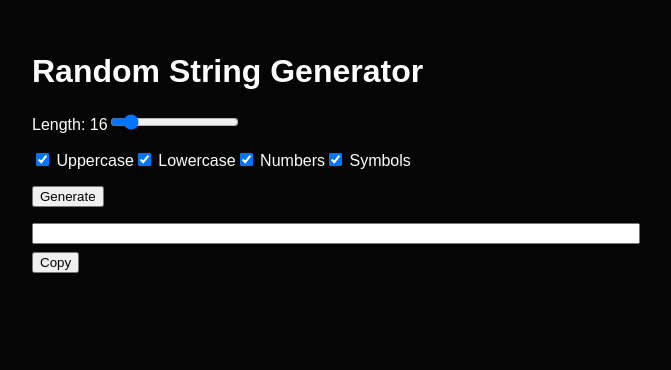
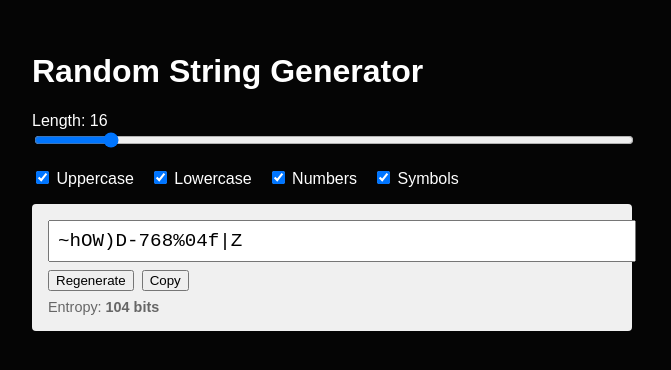
Before and after one commit to mhsenpc/online-tools.click, a React (Vite) app in the folder random_string_generator/: page / in a window 1280 px wide. Shown: the top 370 px of the page, without its empty margins (308-979 px from the left). Built offline with nearby package versions, Linux system fonts and the light colour scheme.

Commit message:
feat: enhance random string generator with entropy indicator
Co-Authored-By: Paperclip <noreply@paperclip.ing>

```diff
--- a/random_string_generator/src/App.tsx
+++ b/random_string_generator/src/App.tsx
@@ -1,4 +1,4 @@
-import React, { useState } from 'react';
+import React, { useState, useEffect } from 'react';
 
 function App() {
   const [length, setLength] = useState(16);
@@ -7,16 +7,24 @@ function App() {
   const [useNumbers, setUseNumbers] = useState(true);
   const [useSymbols, setUseSymbols] = useState(true);
   const [result, setResult] = useState('');
+  const [entropy, setEntropy] = useState(0);
+
+  const calculateEntropy = (len: number, pool: number) => {
+    if (pool === 0) return 0;
+    return Math.floor(len * Math.log2(pool));
+  };
 
   const generate = () => {
     let charset = '';
-    if (useUpper) charset += 'ABCDEFGHIJKLMNOPQRSTUVWXYZ';
-    if (useLower) charset += 'abcdefghijklmnopqrstuvwxyz';
-    if (useNumbers) charset += '0123456789';
-    if (useSymbols) charset += '!@#$%^&*()_+~`|}{[]:;?><,./-=';
+    let pool = 0;
+    if (useUpper) { charset += 'ABCDEFGHIJKLMNOPQRSTUVWXYZ'; pool += 26; }
+    if (useLower) { charset += 'abcdefghijklmnopqrstuvwxyz'; pool += 26; }
+    if (useNumbers) { charset += '0123456789'; pool += 10; }
+    if (useSymbols) { charset += '!@#$%^&*()_+~`|}{[]:;?><,./-='; pool += 32; }
 
     if (charset === '') {
       setResult('Select at least one character set');
+      setEntropy(0);
       return;
     }
 
@@ -25,23 +33,35 @@ function App() {
       retVal += charset.charAt(Math.floor(Math.random() * charset.length));
     }
     setResult(retVal);
+    setEntropy(calculateEntropy(length, pool));
   };
 
+  useEffect(() => {
+    generate();
+  }, [length, useUpper, useLower, useNumbers, useSymbols]);
+
   return (
-    <div style={{ padding: '2rem', maxWidth: '600px', margin: '0 auto' }}>
+    <div style={{ padding: '2rem', maxWidth: '600px', margin: '0 auto', fontFamily: 'sans-serif' }}>
       <h1>Random String Generator</h1>
-      <label>Length: {length}</label>
-      <input type="range" min="1" max="128" value={length} onChange={(e) => setLength(Number(e.target.value))} />
+      <div style={{ marginBottom: '1rem' }}>
+        <label style={{ display: 'block' }}>Length: {length}</label>
+        <input type="range" min="1" max="128" value={length} onChange={(e) => setLength(Number(e.target.value))} style={{ width: '100%' }} />
+      </div>
       <div style={{ margin: '1rem 0' }}>
-        <label><input type="checkbox" checked={useUpper} onChange={(e) => setUseUpper(e.target.checked)} /> Uppercase</label>
-        <label><input type="checkbox" checked={useLower} onChange={(e) => setUseLower(e.target.checked)} /> Lowercase</label>
-        <label><input type="checkbox" checked={useNumbers} onChange={(e) => setUseNumbers(e.target.checked)} /> Numbers</label>
-        <label><input type="checkbox" checked={useSymbols} onChange={(e) => setUseSymbols(e.target.checked)} /> Symbols</label>
+        <div style={{ display: 'flex', gap: '1rem', flexWrap: 'wrap' }}>
+          <label><input type="checkbox" checked={useUpper} onChange={(e) => setUseUpper(e.target.checked)} /> Uppercase</label>
+          <label><input type="checkbox" checked={useLower} onChange={(e) => setUseLower(e.target.checked)} /> Lowercase</label>
+          <label><input type="checkbox" checked={useNumbers} onChange={(e) => setUseNumbers(e.target.checked)} /> Numbers</label>
+          <label><input type="checkbox" checked={useSymbols} onChange={(e) => setUseSymbols(e.target.checked)} /> Symbols</label>
+        </div>
       </div>
-      <button onClick={generate}>Generate</button>
-      <div style={{ marginTop: '1rem' }}>
-        <input type="text" value={result} readOnly style={{ width: '100%', marginBottom: '0.5rem' }} />
+      <div style={{ marginTop: '1rem', padding: '1rem', backgroundColor: '#f0f0f0', borderRadius: '4px' }}>
+        <input type="text" value={result} readOnly style={{ width: '100%', marginBottom: '0.5rem', padding: '0.5rem', fontSize: '1.2rem', fontFamily: 'monospace' }} />
+        <button onClick={generate} style={{ marginRight: '0.5rem' }}>Regenerate</button>
         <button onClick={() => navigator.clipboard.writeText(result)}>Copy</button>
+        <div style={{ marginTop: '0.5rem', fontSize: '0.9rem', color: '#666' }}>
+          Entropy: <strong>{entropy} bits</strong>
+        </div>
       </div>
     </div>
   );
```
